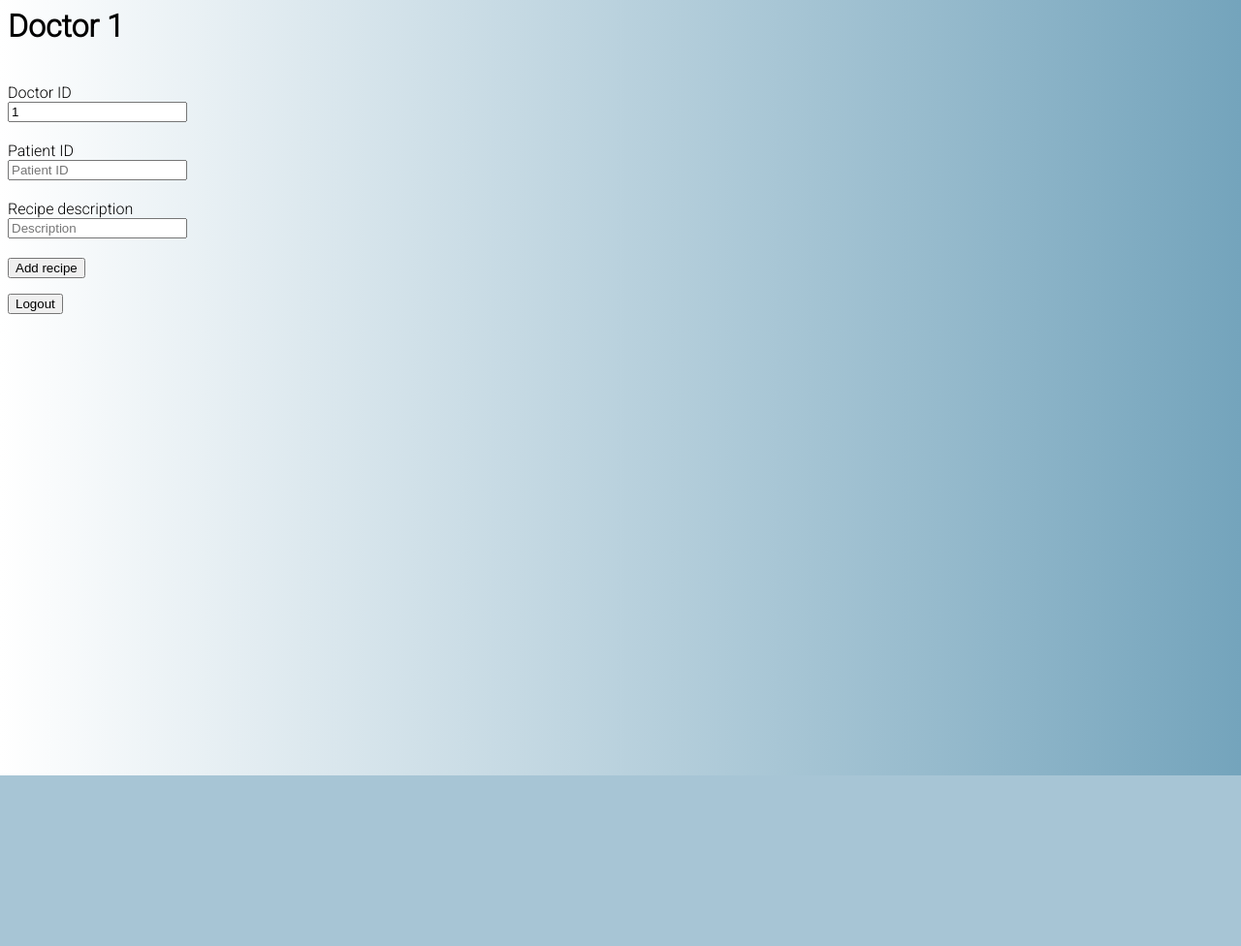
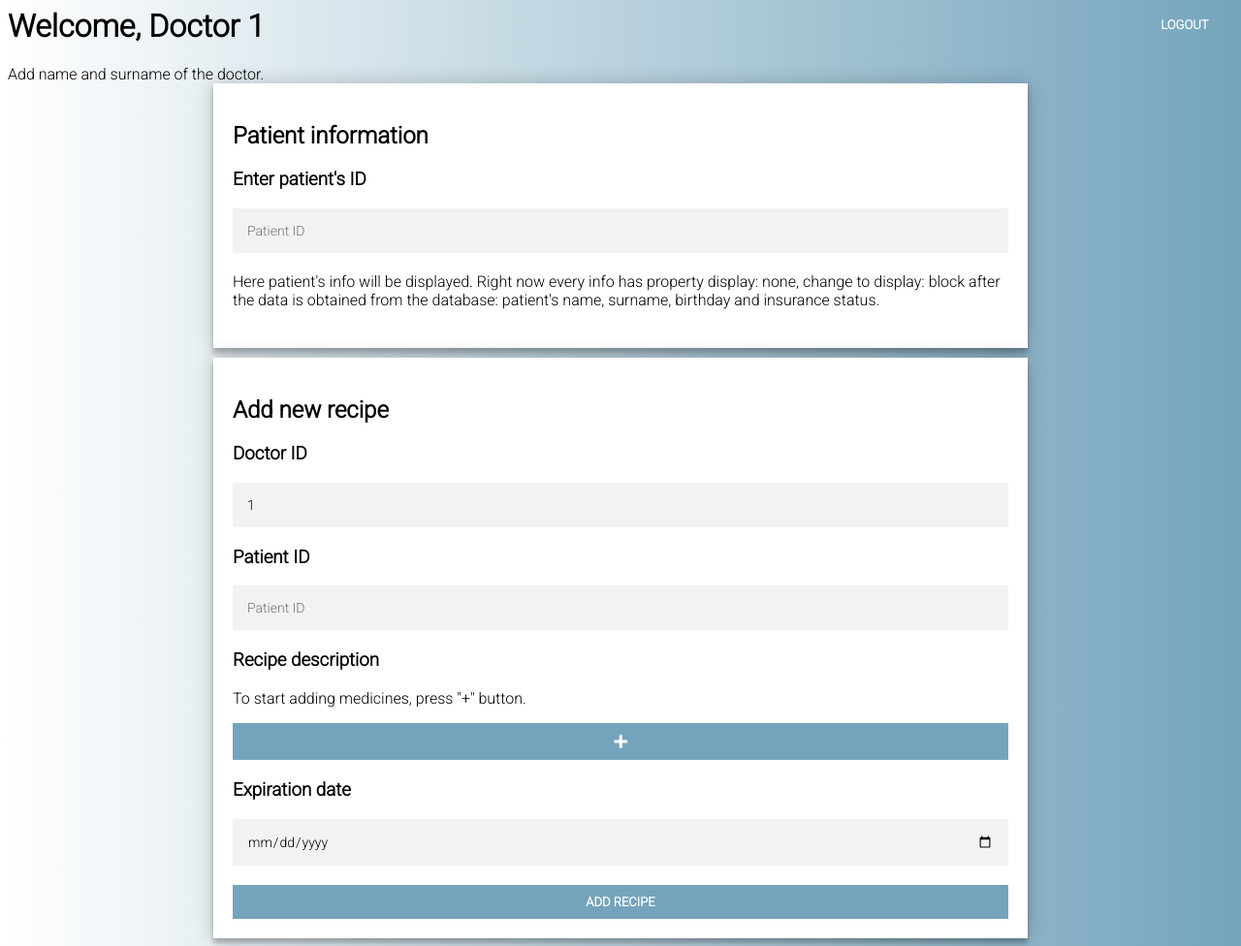
Before and after one commit to klarsongs/recipe-blockchain, a Flask app: page / in a window 1280 px wide. Shown: the whole page at 97% size. Before the commit the page ends 800 px from the top, so only its background shows below. Run offline with Flask 2, Linux system fonts and the light colour scheme; the visitor is signed in with stand-in values (Sample User, id 1); some libraries are stand-ins or nearby versions.

Commit message:
front end changes for doctor

```diff
--- /dev/null
+++ b/web-app/static/css/doctor_style.css
@@ -0,0 +1,227 @@
+input {
+    /*
+    border: solid 2px #74A4BC;
+    padding: 10px;
+    font-size: 13px;
+    */
+    font-family: "Roboto", sans-serif;
+    outline: 0;
+    background: #f2f2f2;
+    width: 100%;
+    border: 0;
+    margin: 0 0 15px;
+    padding: 15px;
+    box-sizing: border-box;
+    font-size: 14px;
+}
+
+button {
+    font-family: "Roboto", sans-serif;
+    text-transform: uppercase;
+    outline: 0;
+    background: #74A4BC;
+    width: 100%;
+    border: 0;
+    padding: 15px;
+    color: #FFFFFF;
+    font-size: 14px;
+    -webkit-transition: all 0.3 ease;
+    transition: all 0.3 ease;
+    cursor: pointer;
+}
+
+#logout {
+    color: white;
+    background: none;
+    font-size: 13px;
+    padding: 10px;
+    border: none;
+    font-weight: bold;
+    width: 100px;
+}
+
+.add {
+    /*    height: 100px;*/
+}
+
+.add_recipe {
+    margin: 0 auto;
+    width: 800px;
+    background: white;
+    padding: 20px;
+    box-shadow: 0 0 20px 0 rgba(0, 0, 0, 0.2), 0 5px 5px 0 rgba(0, 0, 0, 0.24);
+}
+
+.new_visit {
+    margin: 0 auto;
+    width: 800px;
+    background: white;
+    padding: 20px;
+    margin-bottom: 10px;
+    box-shadow: 0 0 20px 0 rgba(0, 0, 0, 0.2), 0 5px 5px 0 rgba(0, 0, 0, 0.24);
+}
+
+ul#medicine-list {
+    width: 100%;
+    padding-left: 0px;
+}
+
+#medicine-list, .add {
+    width: 96%;
+    position: relative;
+}
+#medicine-list li,
+.add li {
+    overflow: auto;
+    background: #FFF;
+    padding: 25px 20px;
+    border-radius: 3px;
+    box-shadow: 0 5px 10px rgba(0, 0, 0, 0.05);
+    color: #6D737C;
+    font-size: 16px;
+    font-weight: 500;
+    margin-top: 15px;
+}
+#medicine-list li .delete,
+.add li .delete {
+    display: inline-block;
+    background: rgba(237, 237, 237, 0.4);
+    width: 50px;
+    height: 50px;
+    float: right;
+    text-align: center;
+    line-height: 50px;
+    margin: -14px 0 0 0;
+    border-radius: 100px;
+    cursor: pointer;
+    transition: all 350ms;
+}
+#medicine-list li .delete:hover,
+.add li .delete:hover {
+    background: rgba(116, 164, 188, 0.4);
+}
+
+#medicine-list li .recipe-elements .recipe-elements-label {
+    font-weight: bold;
+}
+
+#medicine-list li .recipe-elements {
+    float: left;
+/*    width: 25%;*/
+    font-size: 13px;
+    margin-right: 2%;
+    padding-right: 25px;
+}
+
+span#recipe-elements-medicine {
+    width: 30%;
+}
+
+span#recipe-elements-quantity {
+    width: 20%;
+}
+
+span#recipe-elements-notes {
+    width: 30%;
+}
+
+#inputAdd {
+    display: none;
+    width: 100%;
+    padding: 15px 10px 0 10px;
+    margin-top: 15px;
+    position: absolute;
+    /*    border-radius: 3px;*/
+    background: #74A4BC;
+    color: #FFF;
+    font-family: "Open sans";
+    font-size: 18px;
+    box-shadow: 0 7px 30px rgba(116, 164, 188, 0.2);
+    text-indent: 10px;
+    transition: all 350ms;
+}
+
+#inputAdd input {
+    border: solid 1px;
+    background: inherit;
+    color: white;
+    font-size: 13px;
+    display: inline-block;
+    padding: 10px;
+}
+
+#inputAdd input::placeholder {
+    color: white;
+}
+
+#inputAdd input:focus {
+    box-shadow: 0 5px 10px rgba(255, 255, 255, 0.1);
+}
+
+input#inputAdd_text {
+    width: 40%;
+}
+
+input#medicine-quantity {
+    width: 20%;
+}
+
+input#medicine-note {
+    width: 30%;
+}
+
+#add_medicine_btn {
+    display: none;
+    width: 50px;
+    height: 50px;
+    background: #FFF;
+    color: #74A4BC;
+    border-radius: 100px;
+    position: absolute;
+    top: 65px;
+    right: -45px;
+    cursor: pointer;
+    box-shadow: 0 7px 30px rgba(93, 83, 188, 0.2);
+    text-align: center;
+}
+
+#add_medicine_btn:hover {
+    background: rgba(255, 255, 255, 0.8);
+    font-weight: bold;
+}
+
+button#add_recipe_btn {
+    border: none;
+    padding: 10px;
+    font-size: 13px;
+    font-weight: bold;
+    background: #74A4BC;
+    color: white;
+}
+
+.add-icon {
+    background: #74A4BC;
+    color: #FFF;
+    width: 104.2%;
+    padding: 11px 0px;
+    text-align: center;
+    /*  border-radius: 250px;*/
+    position: relative;
+    /*    left: 50%;*/
+    /*    bottom: 50px;*/
+    /*    transform: translateX(-50%);*/
+    /*    bottom: -28px;*/
+    cursor: pointer;
+}
+
+#patient_name_surname {
+    display: none;
+}
+
+#patient_birthday {
+    display: none;
+}
+
+#patient_insurance_status {
+    display: none;
+}
--- a/web-app/static/js/doctor_script.js
+++ b/web-app/static/js/doctor_script.js
@@ -1,15 +1,111 @@
+// Remove li from list
+
+
+function myFunc(elem) {
+    let li = elem.parentNode;
+    li.parentNode.removeChild(li);
+}
+
 $(document).ready(function(){
 
-    $('#add_recipe_btn').click(function(){
+    //// FOR THE ADDING MEDICINES LIST ////
+    // All Variables
+
+    const btnAddVl = document.querySelector('.add-icon');
+    const buttonAddText = document.getElementById('add_medicine_btn');
+    const inputValue = document.getElementById('inputAdd');
+    const myList = document.getElementById('medicine-list');
+    const inputValue_text = document.getElementById('inputAdd_text');
+    const quantity = document.getElementById('medicine-quantity');
+    const note = document.getElementById('medicine-note');
+    const expiration_div = document.getElementById('recipe_expiration');
+
+    // Show Input
+    if(btnAddVl) {
+        btnAddVl.addEventListener('click', () => {
+            if(inputValue.style.display == 'block') {
+                inputValue.style.display= 'none'
+                buttonAddText.style.display = 'none'
+                btnAddVl.classList.remove('fa-minus');
+                btnAddVl.classList.add('fa-plus');
+                expiration_div.style.marginTop = 0 + 'px';
+            }else {
+                inputValue.style.display= 'block'
+                buttonAddText.style.display = 'block'
+                btnAddVl.classList.remove('fa-plus');
+                btnAddVl.classList.add('fa-minus');
+                expiration_div.style.marginTop = 100 + 'px';
+            }
+        })
+    }
+
+    // When click buttonAddText Add text to li
+
+    //STOP WEBSITE FROM REALOADING ACCIDENTALLY//
+    $("#add_medicine_btn").click( function(event) {
+        event.preventDefault();
+    });
+    ////////////////////////////////////////////
+
+    buttonAddText.addEventListener('click', () => {
+
+        let myNewValue = inputValue_text.value;
+        let myNewQuantity = quantity.value;
+        let myNewNote = note.value;
+
+        //Check if input have value or is empty
+        if(myNewValue == "" || myNewQuantity == ""){
+            alert("Medicine name and quantity must be entered");
+        }else{
+            // Here will Create Li tag and add it value from input
+            let newLi = document.createElement('li');
+            let elementNew = myList.appendChild(newLi);
+            //          elementNew.innerHTML = "Medicine: " + myNewValue + " Quantity: " + myNewQuantity + " Notes: " + myNewNote + "<span onclick='myFunc(this)' class='delete fa fa-trash-alt'></span>";
+
+            elementNew.innerHTML = "<span class='recipe-elements' id='recipe-elements-medicine'><span class='recipe-elements-label'> Medicine: </span>" + "<span id='recipe-elements-medicine-val'>" + myNewValue + "</span></span>";
+
+            elementNew.innerHTML += "<span class='recipe-elements' id='recipe-elements-quantity'><span class='recipe-elements-label'> Quantity: </span>" + "<span id='recipe-elements-quantity-val'>" + myNewQuantity + "</span></span>";
+
+            elementNew.innerHTML += "<span class='recipe-elements' id='recipe-elements-notes'><span class='recipe-elements-label'> Notes: </span> " + "<span id='recipe-elements-note-val'>" + myNewNote + "</span></span>";
+
+            elementNew.innerHTML += "<span onclick='myFunc(this)' class='delete fa fa-trash-alt'></span>";
+
+            inputValue_text.value = "";
+            quantity.value = "";
+            note.value = "";
+
+        }
+    });
+
+    $('#add_recipe_btn').click(function(event){
+
+
+        ////// STOPS PAGE FROM RELOADING WHEN BUTTON IS PRESSED, REMOVE IF NOT NECESSARY////
+        event.preventDefault();
+        /////////////////////
 
         var doctorID_val = $('.add_recipe .doctor_ID').val();
         var patientID_val = $('.add_recipe .patient_ID').val();
-        var description_val = $('.add_recipe .recipe_description').val();
+        var medicines_vals = document.getElementById("medicine-list").querySelectorAll("#recipe-elements-medicine-val");
+        var quantity_vals = document.getElementById("medicine-list").querySelectorAll('#recipe-elements-quantity-val');
+        var note_vals = document.getElementById("medicine-list").querySelectorAll('#recipe-elements-notes-val');
+        var expiration_val = $('.add_recipe .expiration_date').val()
+
+        var i;
+        for(i = 0; i < medicines_vals.length; i++ ) {
+
+
+            var medicine_val = medicines_vals[i].innerHTML;
+            var quantity_val = quantity_vals[i].innerHTML;
+            var note_vals = quantity_vals[i].innerHTML;
 
             const obj = {
                 "DoctorID": doctorID_val,
                 "PatientID": patientID_val,
-            "Description": description_val
+                "Medicine": medicine_val,
+                "Quantity": quantity_val,
+                "ExpirationDate": expiration_val,
+                "Note": note_val
             }
 
             // Disable submit button (to prevent multiplication of requests)
@@ -33,6 +129,8 @@ $(document).ready(function(){
                 }
             });
 
+        }
+
         return false;
     });
 
--- a/web-app/templates/user_page/doctor.html
+++ b/web-app/templates/user_page/doctor.html
@@ -2,28 +2,65 @@
     <head>
         <script src="https://ajax.aspnetcdn.com/ajax/jQuery/jquery-3.3.1.min.js"></script>
         <link rel="stylesheet" type="text/css" href="static/css/login_style.css">
+        <link rel="stylesheet" type="text/css" href="static/css/doctor_style.css">
+        <link rel="stylesheet" href="https://use.fontawesome.com/releases/v5.6.1/css/all.css" integrity="sha384-gfdkjb5BdAXd+lj+gudLWI+BXq4IuLW5IT+brZEZsLFm++aCMlF1V92rMkPaX4PP" crossorigin="anonymous">
         <script src="static/js/main_script.js"></script>
         <script src="static/js/doctor_script.js"></script>
     </head>
     <body>
         <div class="index-page">
-  <h1>Doctor {{id}}</h1> <br/>
+            <button id="logout" style="float: right">Logout</button>
+            <h1>Welcome, Doctor {{id}}</h1>
+            Add name and surname of the doctor.<br/>
+
+            <form class="new_visit">
+                <h2>Patient information</h2>
+                <label for="patient_ID">
+                    <h3>Enter patient's ID</h3>
+                    <input type="number" placeholder="Patient ID" class="patient_ID">
+                </label>
+                <label for="patients_data">
+                    Here patient's info will be displayed.
+                    Right now every info has property display: none,
+                    change to display: block after the data is obtained
+                    from the database: patient's name, surname, birthday and
+                    insurance status.
+                    <div id="patient_name_surname">Patient's name:</div>
+                    <div id="patient_birthday">Patient's birthday:</div>
+                    <div id="patient_insurance_status">Insurance status:</div>
+                </label>
+            </form>
             <form class="add_recipe" id="add_recipe">
+                <h2>Add new recipe</h2>
                 <label for="doctor_ID">
-          Doctor ID
+                    <h3>Doctor ID</h3>
                     <input type="number" value={{id}} class="doctor_ID" id="doctor_ID" readonly>
                 </label>
                 <label for="patient_ID">
-          Patient ID
+                    <h3>Patient ID</h3>
                     <input type="number" placeholder="Patient ID" class="patient_ID" id="patient_ID"/>
                 </label>
                 <label for="recipe_description">
-          Recipe description
-            <input type="text" placeholder="Description" class="recipe_description" id="recipe_description"/>
+                    <h3>Recipe description</h3>
+                    <p>To start adding medicines, press "+" button.</p>
+                    <ul class="list" id="medicine-list"></ul>
+                    <div class="add">
+                        <span class="add-icon fa fa-plus"></span>
+                        <div id="inputAdd">
+                            <input type="text" id="inputAdd_text" placeholder="Write one medicine...">
+                            <input type="text" id="medicine-quantity" placeholder="Quantity...">
+                            <input type="text" id="medicine-note" placeholder="Notes...">
+                        </div>
+                        <button id="add_medicine_btn">Add</button>
+                    </div>
+                    <!--            <input type="text" placeholder="Description" class="recipe_description" id="recipe_description"/>-->
+                </label>
+                <label for="expiration_date" id="recipe_expiration">
+                    <h3>Expiration date</h3>
+                    <input type="date" class='expiration_date' id="expiration_date">
                 </label>
                 <button id="add_recipe_btn">Add recipe</button>
             </form>
-  <button id="logout">Logout</button>
         </div>
     </body>
 </html>
```
Lines whose indentation alone changed are shown as unchanged.
